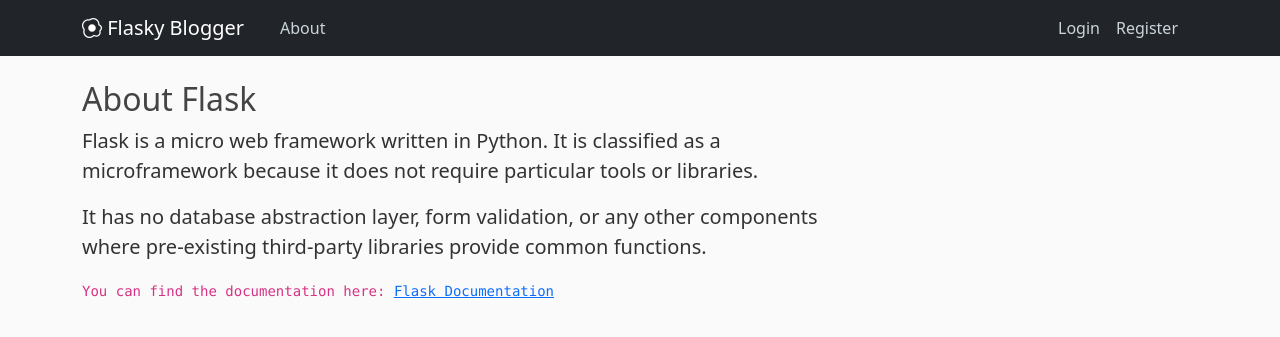
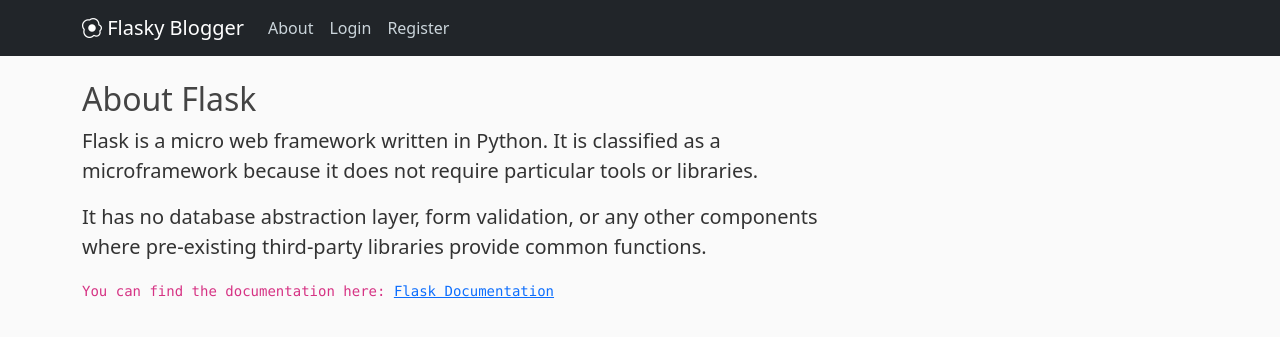
Before and after one commit to debojyotichatterjee9/flasky-blogger, a Flask app: page /about in a window 1280 px wide. Shown: the top 337 px of the page. Run offline with Flask 2, Linux system fonts and the light colour scheme; some libraries are stand-ins or nearby versions.

Commit message:
navbar update

```diff
--- a/flaskyBlogger/templates/layout/layout.html
+++ b/flaskyBlogger/templates/layout/layout.html
@@ -23,12 +23,12 @@
         <nav class="navbar navbar-expand-md navbar-dark bg-dark fixed-top">
             <div class="container">
                 <a class="navbar-brand mr-4" href="/"><i class="bi bi-egg-fried"></i> Flasky Blogger</a>
-                <button class="navbar-toggler" type="button" data-toggle="collapse" data-target="#navbarToggle"
+                <button class="navbar-toggler" type="button" data-bs-toggle="collapse" data-bs-target="#navbarToggle"
                     aria-controls="navbarToggle" aria-expanded="false" aria-label="Toggle navigation">
                     <span class="navbar-toggler-icon"></span>
                 </button>
-                <div class="collapse navbar-collapse container-fluid d-flex justify-content-between" id="navbarToggle">
-                    <div class="navbar-nav mr-auto">
+                <div class="collapse navbar-collapse" id="navbarToggle">
+                    <div class="navbar-nav">
                         {% if current_user.is_authenticated %}
                             <a class="nav-item nav-link" href="{{url_for('main.home')}}">Home</a>
                             <a class="nav-item nav-link" href="{{url_for('posts.create_post')}}">New Post</a>
```
